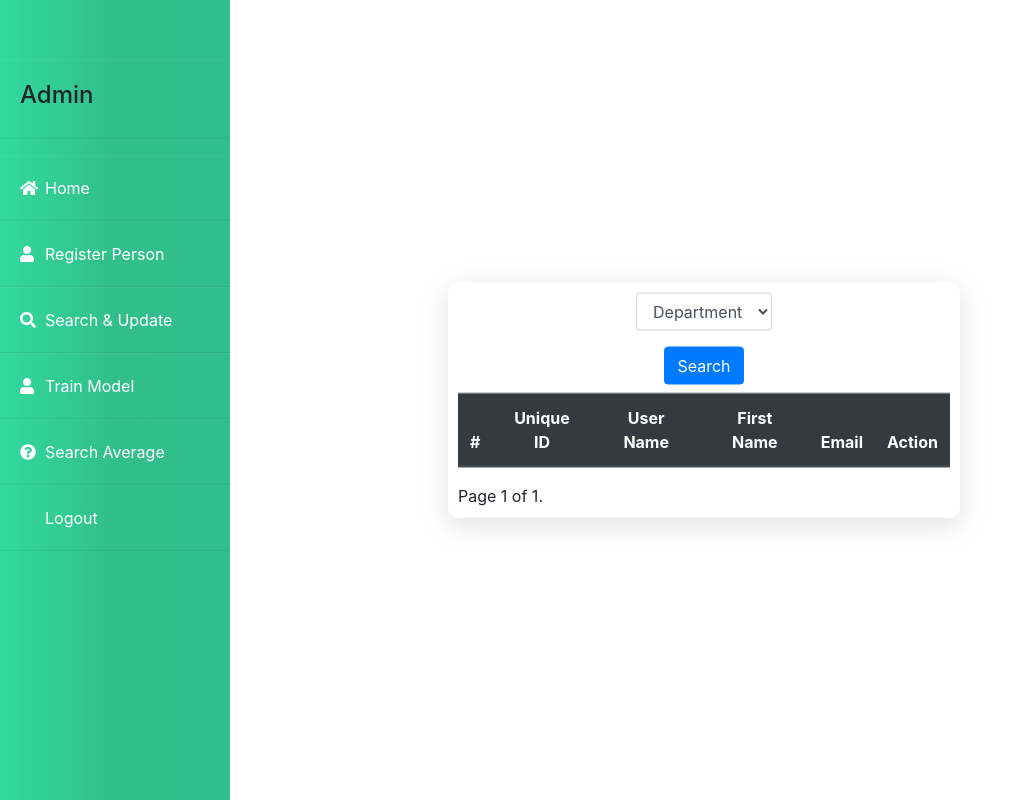
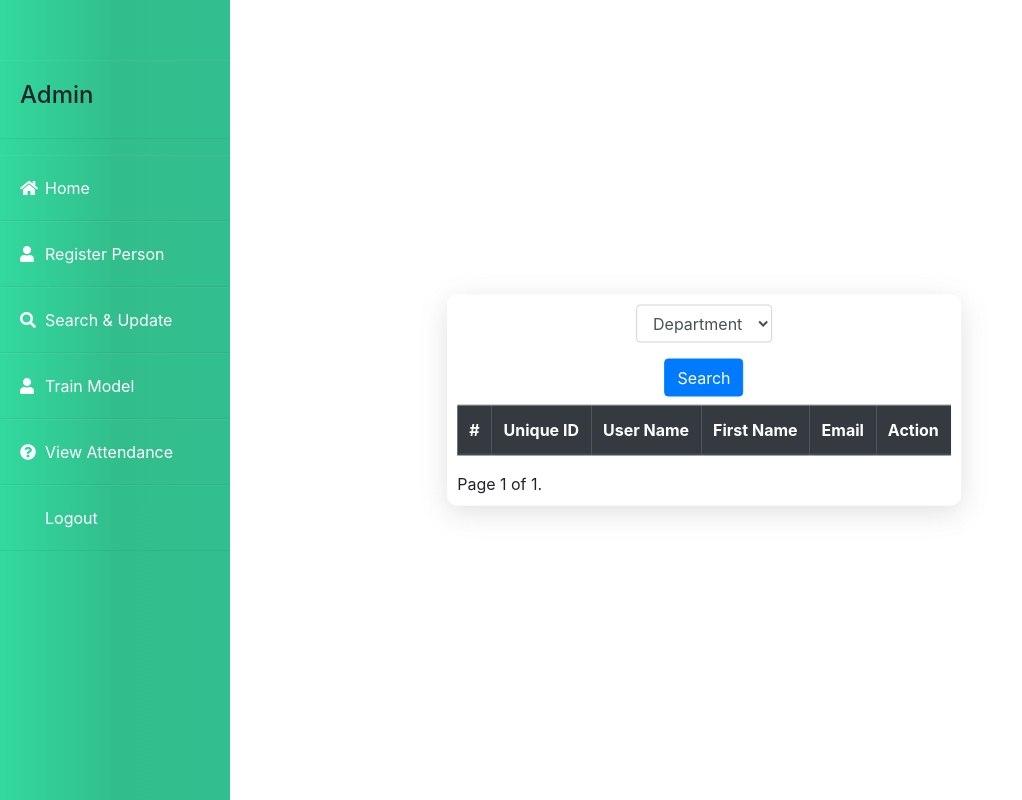
Before and after one commit to ticTechtoee/Attendance-IRIS, a Django app: page /search_attendence/ in a window 1280 px wide. Shown: the whole page, without its empty margins (0-1022 px from the left). Run offline with Django 4.2, Linux system fonts and the light colour scheme; the visitor is signed in with stand-in values (Sample User, id 1); data comes from the database, SQL or seed files in the repository; data that the repository does not hold is empty; some libraries are stand-ins or nearby versions.

Commit message:
Fixed Minor Issues

```diff
--- a/core/templates/core/sidebar.html
+++ b/core/templates/core/sidebar.html
@@ -24,9 +24,9 @@
         <li><a href="{% url 'core:ViewDetectPerson' %}"><i class="fas fa-question-circle"></i>Mark Attendance</a></li>
         {% endif %}
         {% if user_info.is_teacher == True %}
-        <li><a href="{% url 'core:ViewHoursPerMonth' %}"><i class="fas fa-question-circle"></i>View Your Average</a></li>
+        <li><a href="{% url 'core:ViewHoursPerMonth' %}"><i class="fas fa-question-circle"></i>Search Attendance</a></li>
         {% elif user_info.is_superuser == True %}
-        <li><a href="{% url 'core:ViewAdminAverageCal' %}"><i class="fas fa-question-circle"></i>Search Average</a></li>
+        <li><a href="{% url 'core:ViewAdminAverageCal' %}"><i class="fas fa-question-circle"></i>View Attendance</a></li>
         {% endif %}
         <li><a href="{% url 'AccountApp:ViewLogout' %}"><i class="fas fa-sign-out"></i>Logout</a></li>
     </ul>
--- a/core/views.py
+++ b/core/views.py
@@ -64,11 +64,18 @@
 
 def SetProjectNameView(request):
     try:
-        set_name =  ApplicationName.objects.latest('id')
+        set_name = ApplicationName.objects.latest('id')
     except ApplicationName.DoesNotExist:
         set_name = "No Name"
+
+    # If the user is already logged in, redirect to a different page
+    if request.user.is_authenticated:
+        return redirect('core:index')
+
     context = {'Name_of_Project': set_name}
     return render(request, 'core/welcome.html', context)
+
+
 @login_required(login_url="AccountApp:custom_login")
 def IndexPageView(request):
     get_user = request.user
@@ -519,12 +526,13 @@
 
 
 def AdminAverageCalView(request):
-    get_user = request.user
+    get_user_info = request.user
+    get_user = None
     try:
         set_logo = ApplicationName.objects.latest('id')
     except ApplicationName.DoesNotExist:
         set_logo = None
-    context = {'user_info':get_user, 'Set_Logo':set_logo}
+    context = {'user_info':get_user_info, 'Set_Logo':set_logo}
     if request.method ==   'POST':
         get_user_custom_id = request.POST.get('user_custom_id')
         # Get the current month and year
@@ -553,7 +561,7 @@
         context = {
             'user_attendance': user_attendance,
             'total_hours': average_hour,
-            'user_info':get_user, 'Set_Logo':set_logo
+            'user_info':get_user_info, 'Set_Logo':set_logo
         }
 
     return render(request, 'core/admin_hours_calculation.html', context)
--- a/static/CSS/teacher_reg.css
+++ b/static/CSS/teacher_reg.css
@@ -68,7 +68,7 @@
       transform: translate(-50%, -50%);
       position: absolute;
       display: flex;
-      width: 40%;
+      width: auto;
       justify-content: center;
       align-items: center;
       text-align: center;
```
